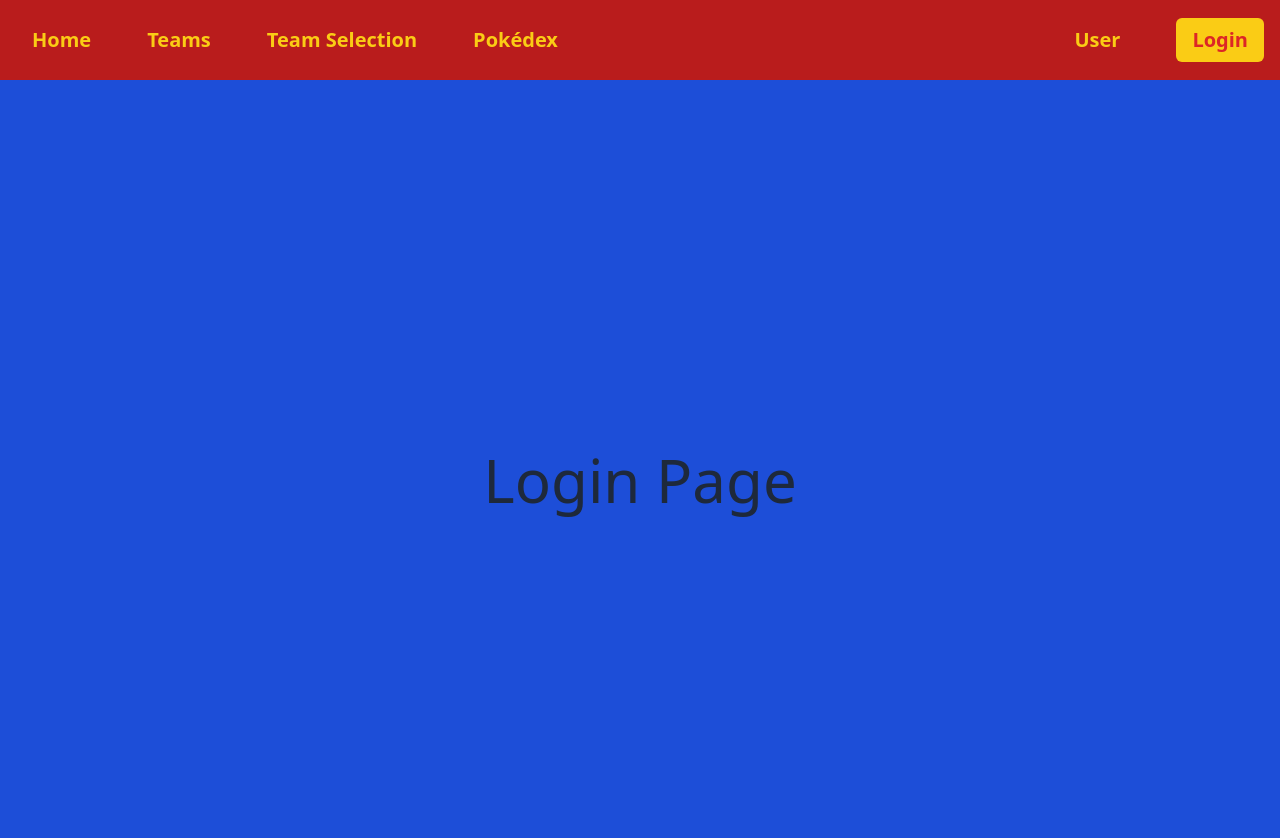
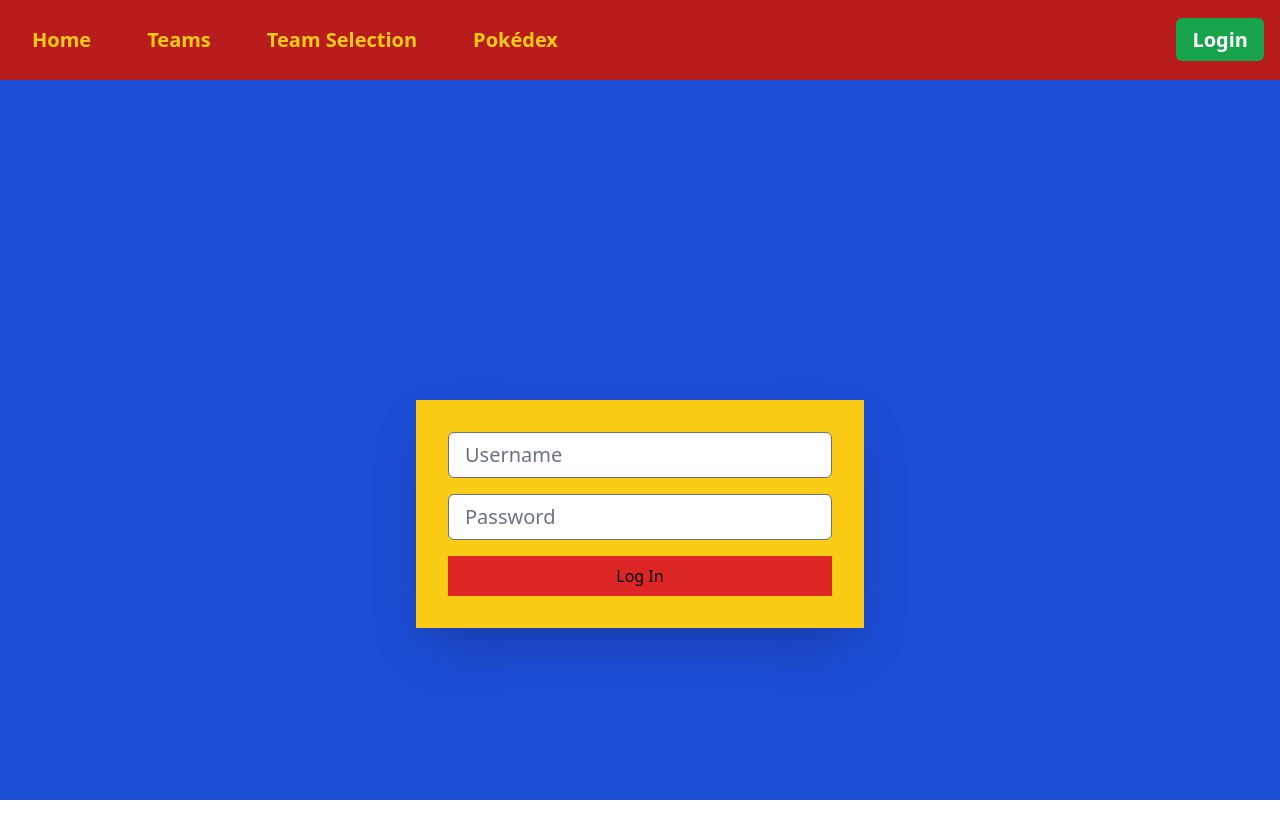
Before and after one commit to ramgarces/finalProject4316, a Vue app: page /login in a window 1280 px wide. Shown: the top 838 px of the page. After the commit the page ends 800 px from the top, so only its background shows below. Built offline with nearby package versions, Linux system fonts and the light colour scheme.

Commit message:
Add styling to login page

```diff
--- a/src/components/NavMenu.vue
+++ b/src/components/NavMenu.vue
@@ -1,3 +1,10 @@
+<script setup>
+import { ref } from 'vue'
+import { useAuth } from '@/composables/useAuth'
+
+const {isAuthenticated} = useAuth()
+</script>
+
 <template>
 <nav>
     <div class="wrapper">
@@ -12,8 +19,13 @@
             </RouterLink>
         </div>
         <div class="login">
-            <RouterLink to="/user" class="login-name">User</RouterLink>
-            <RouterLink to="/login" class="login-login">Login</RouterLink>
+            <div v-if="isAuthenticated">
+                <RouterLink to="/user" class="login-name">User</RouterLink>
+                <RouterLink to="/login" class="login-logout">Logout</RouterLink>
+            </div>
+            <div v-else>
+                <RouterLink to="/login" class="login-login">Login</RouterLink>
+            </div>
         </div>
     </div>
 </nav>
@@ -40,15 +52,21 @@ nav {
         }
 
         .login {
-            @apply flex gap-10;
-
+            @apply flex gap-2;
+            div {
+                @apply py-2
+            }
             &-name {
                 @apply rounded-md px-4 py-2 hover:bg-yellow-400
                 hover:text-red-600;
             }
             &-login {
-                @apply rounded-md px-4 py-2 bg-yellow-400 text-red-600
-                hover:text-yellow-400 hover:bg-red-600 ;
+                @apply rounded-md px-4 py-2 bg-green-600 text-white
+                hover:text-white hover:bg-green-800 ;
+            }
+            &-logout {
+                @apply rounded-md mx-2 px-4 py-2 bg-yellow-400 text-red-600
+                hover:text-red-600 hover:bg-yellow-600 ;
             }
         }
     }
--- /dev/null
+++ b/src/composables/useAuth.js
@@ -0,0 +1,35 @@
+import { ref } from 'vue'
+
+const dbUsers = [
+    {
+        username: 'admin',
+        password: 'admin',
+        name: 'Admin',
+        role: 'admin',
+        email: 'admin@coolcompany.com',
+
+    },
+    {
+        username: 'user',
+        password: 'user',
+        name: 'User',
+        role: 'user',
+        email: 'user@coolcompany.com',
+
+    },
+]
+
+const isAuthenticated = ref(false)
+const user = ref({})
+
+export const useAuth = () => {
+    const login = (username, password) => {
+        const user = dbUsers.find((u) => u.username === username && u.password === password)
+        if (user) {
+            const { name, role, email, username } = user
+            isAuthenticated.value = true
+            user.value = { name, role, email, username }
+        }
+    }
+    return { isAuthenticated, user, login }
+}
--- a/src/views/LoginPage.vue
+++ b/src/views/LoginPage.vue
@@ -1,5 +1,27 @@
+<script setup>
+import { useAuth } from '@/composables/useAuth';
+
+const { login } = useAuth();
+
+const logUserIn = () => {}
+</script>
+
 <template>
-  <main class="flex min-h-screen items-center justify-center">
-    <h1 class="text-6xl font-thin text-slate-800">Login Page</h1>
-  </main>
+  <form class="login-form" @submit="logUserIn">
+    <input type="text" placeholder="Username" />
+    <input type="password" placeholder="Password" />
+    <button class="bg-red-600 px-4 py-2" @click="login('admin', 'admin')">
+      Log In
+    </button>
+  </form>
 </template>
+
+<style lang="postcss" scoped>
+  .login-form {
+    @apply flex flex-col max-w-md mx-auto mt-80 gap-4 p-8 bg-yellow-400
+    shadow-2xl;
+    & input {
+      @apply text-xl px-4 py-2 rounded-md ring-blue-600;
+    }
+  }
+</style>
```
